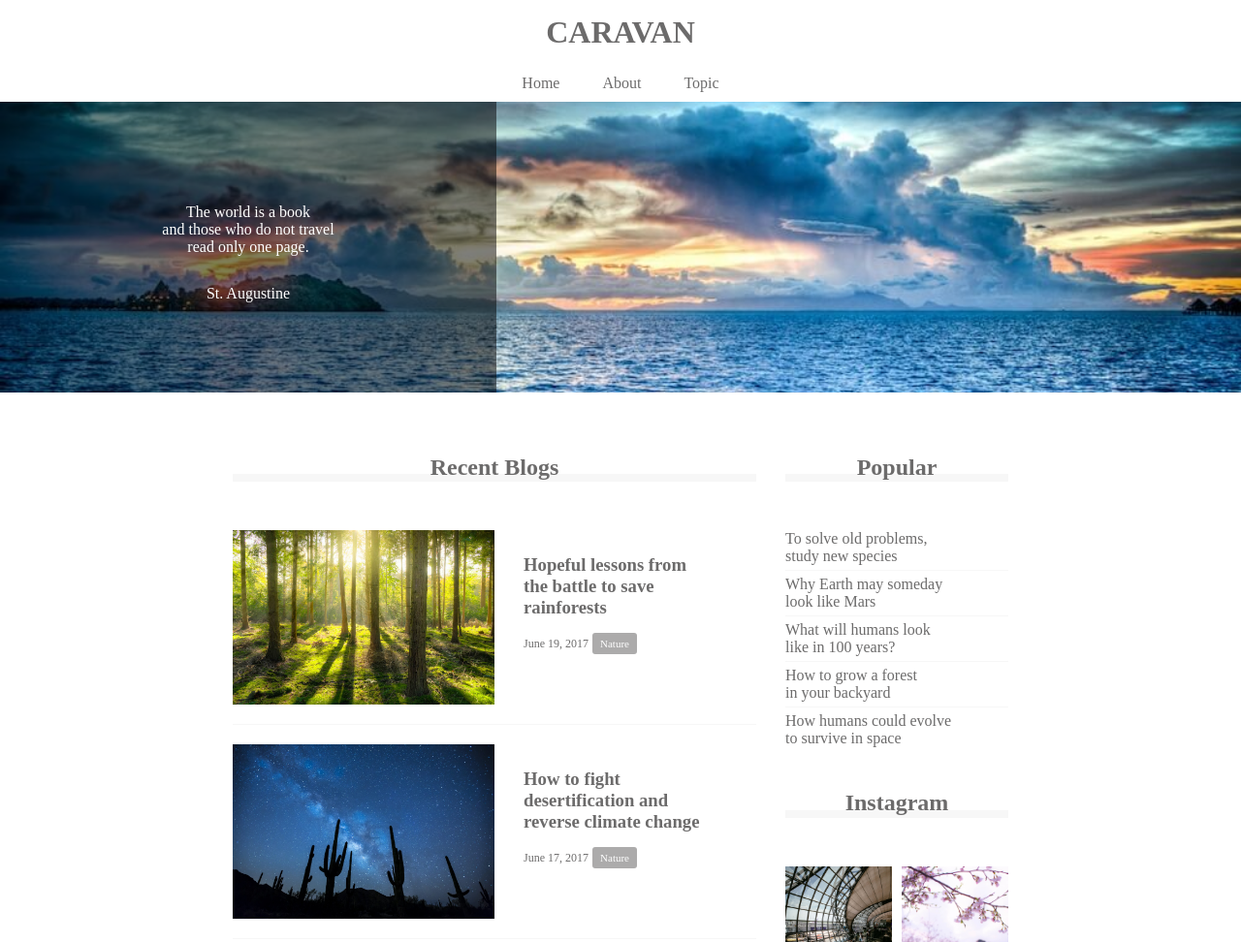
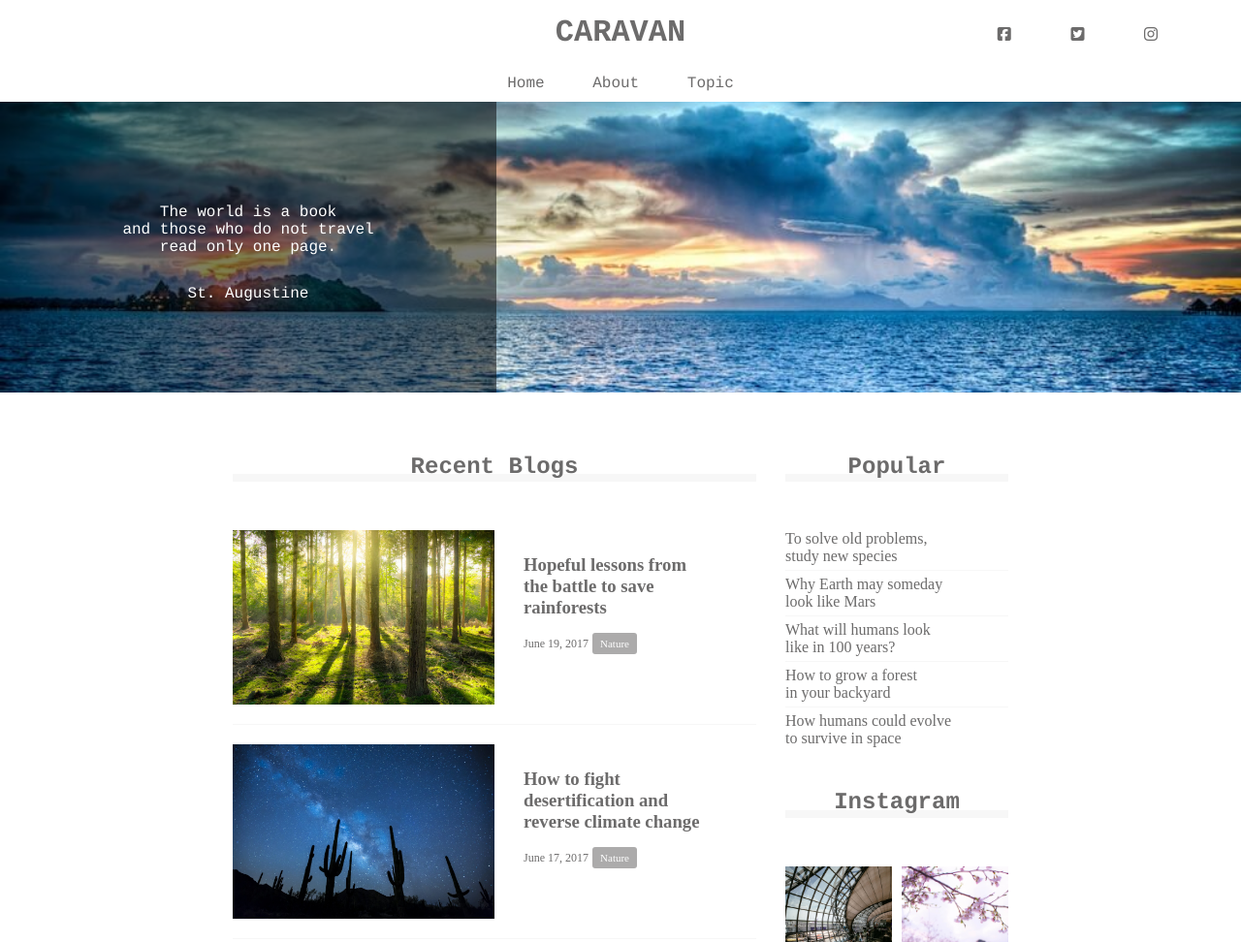
Before and after one commit to kikuchikk/caravan_-, a plain HTML site: page index.html in a window 1280 px wide. Shown: the top 972 px of the page at 97% size. Drawn offline with Linux system fonts and the light colour scheme.

Commit message:
[Uddate]1-9

```diff
--- a/index.html
+++ b/index.html
@@ -2,6 +2,9 @@
 <html lang="ja">
   <head>
     <meta charset="UTF-8" />
+    <!-- FontAwesomeの読み込み -->
+
+    <script src="https://kit.fontawesome.com/ab2619f977.js" crossorigin="anonymous"></script>
     <!-- CSSファイルの読み込み -->
     <link rel="stylesheet" href="style.css" />
     <title>CARAVAN</title>
@@ -15,6 +18,12 @@
         CARAVAN
         </a>
       </h1>
+
+      <div class="social">
+　　　　<i class="fab fa-facebook-square"></i>
+    　　<i class="fab fa-twitter-square"></i>
+    　　<i class="fab fa-instagram"></i>
+      </div>
     </header>
 
     <!-- navigation -->
--- a/style.css
+++ b/style.css
@@ -10,11 +10,27 @@ a {
   text-decoration: none;
 }
 
+header, nav, h2, .main-visual, footer {
+  font-family: Chalkduster, "Bradley Hand", Courier, "Segoe Print", sans-serif;
+}
+
 header {
   width: 90%; /* 横幅90% */
   padding: 15px 0;
   margin: 0 auto;
   text-align: center;
+  position: relative;
+}
+
+.social i {
+  display: inline-block;
+  margin-left: 20px;
+}
+
+.social {
+  position: absolute; /* headerの左上を基準に絶対位置で指定する */
+  top: 22px; /* headerの左上から22px下側へ移動する */
+  right: 22px; /* headerの右上から22px左側へ移動する */
 }
 
 header .heading {
```
